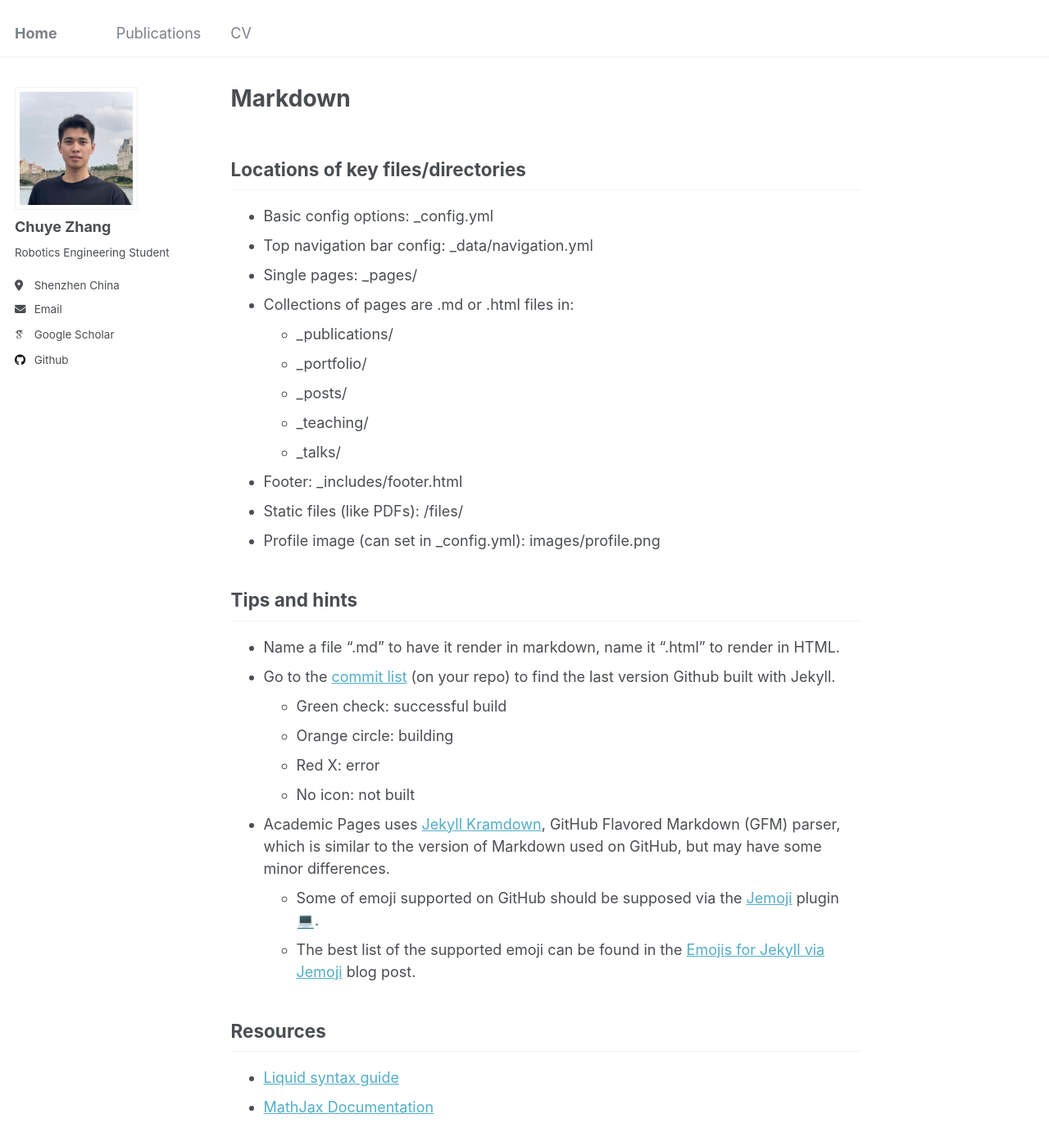
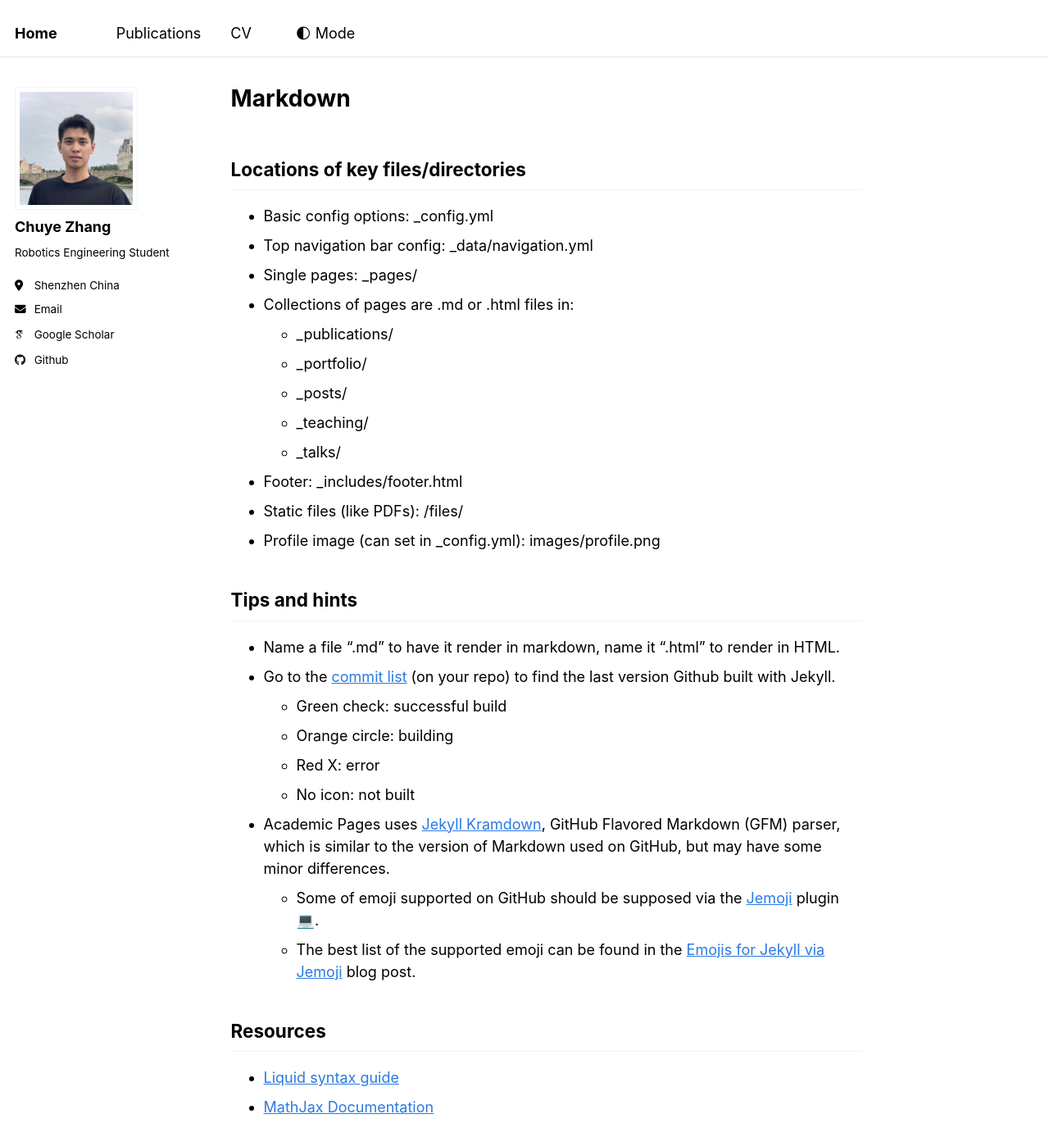
Before and after one commit to ZhangChuye/ZhangChuye.github.io, a Jekyll site: the page built from _pages/markdown.md, in a window 1280 px wide and 1400 px high. Shown: the whole window at 82% size. Built offline with Jekyll 4.4.1, drawn with Linux system fonts in a browser that asks for light colours; emoji names are drawn with the system emoji font; some web fonts are replaced.

Commit message:
dark mode

```diff
--- a/Gemfile
+++ b/Gemfile
@@ -6,6 +6,7 @@
   gem 'jekyll-sitemap'
   gem 'jemoji'
   gem 'webrick', '~> 1.8'
+  gem 'jekyll-font-awesome-sass'
 end
 
 gem 'github-pages'
--- a/_data/navigation.yml
+++ b/_data/navigation.yml
@@ -25,3 +25,7 @@
 
   # - title: "Guide"
   #   url: /markdown/
+
+  - title: "🌓 Mode"
+    url: "#"
+    class: "theme-switch-nav"
--- a/_includes/head.html
+++ b/_includes/head.html
@@ -19,3 +19,8 @@
 <link rel="stylesheet" href="{{ base_path }}/assets/css/main.css">
 
 <meta http-equiv="cleartype" content="on">
+
+<link rel="stylesheet" href="{{ base_path }}/assets/css/dark-mode.css">
+<script src="{{ base_path }}/assets/js/dark-mode.js"></script>
+
+<link rel="stylesheet" href="https://cdnjs.cloudflare.com/ajax/libs/font-awesome/6.5.1/css/all.min.css" integrity="sha512-DTOQO9RWCH3ppGqcWaEA1BIZOC6xxalwEsw9c2QQeAIftl+Vegovlnee1c9QX4TctnWMn13TZye+giMm8e2LwA==" crossorigin="anonymous" referrerpolicy="no-referrer" />
--- a/_includes/masthead.html
+++ b/_includes/masthead.html
@@ -8,12 +8,17 @@
         <ul class="visible-links">
           <li class="masthead__menu-item masthead__menu-item--lg"><a href="{{ base_path }}/">{{ site.title }}</a></li>
           {% for link in site.data.navigation.main %}
-            {% if link.url contains 'http' %}
-              {% assign domain = '' %}
-              {% else %}
-              {% assign domain = base_path %}
+            {% if link.class == "theme-switch-nav" %}
+              <li class="masthead__menu-item">
+                <a href="#" id="theme-toggle" aria-label="Toggle Dark Mode">
+                  {{ link.title }}
+                </a>
+              </li>
+            {% else %}
+              <li class="masthead__menu-item">
+                <a href="{% if link.url contains 'http' %}{{ link.url }}{% else %}{{ link.url | prepend: base_path }}{% endif %}">{{ link.title }}</a>
+              </li>
             {% endif %}
-            <li class="masthead__menu-item"><a href="{{ domain }}{{ link.url }}">{{ link.title }}</a></li>
           {% endfor %}
         </ul>
         <ul class="hidden-links hidden"></ul>
--- /dev/null
+++ b/assets/css/dark-mode.css
@@ -0,0 +1,101 @@
+:root[data-theme="light"] {
+  --background-color: #ffffff;
+  --text-color: #000000;
+  --link-color: #2a7ae2;
+  --code-background: #f5f5f5;
+  --border-color: #e8e8e8;
+  --masthead-background: #ffffff;
+  --masthead-text: #000000;
+}
+
+:root[data-theme="dark"] {
+  --background-color: #1a1a1a;
+  --text-color: #ffffff;
+  --link-color: #6cb4ee;
+  --code-background: #2d2d2d;
+  --border-color: #404040;
+  --masthead-background: #1a1a1a;
+  --masthead-text: #ffffff;
+}
+
+body {
+  background-color: var(--background-color);
+  color: var(--text-color);
+  transition: background-color 0.3s ease, color 0.3s ease;
+}
+
+a {
+  color: var(--link-color);
+  transition: color 0.3s ease;
+}
+
+.highlight {
+  background-color: var(--code-background);
+  transition: background-color 0.3s ease;
+}
+
+table {
+  border-color: var(--border-color);
+  transition: border-color 0.3s ease;
+}
+
+.greedy-nav .theme-toggle {
+  display: block !important;
+  visibility: visible !important;
+  opacity: 1 !important;
+}
+
+#theme-toggle {
+  cursor: pointer;
+  display: inline-flex;
+  align-items: center;
+  gap: 0.5em;
+  padding: 0.5em 1em;
+  border-radius: 4px;
+  transition: background-color 0.2s ease;
+}
+
+#theme-toggle:hover {
+  background-color: rgba(128, 128, 128, 0.1);
+}
+
+#theme-toggle i {
+  font-size: 1em;
+}
+
+.masthead {
+  background-color: var(--masthead-background);
+  border-bottom: 1px solid var(--border-color);
+  transition: background-color 0.3s ease, border-color 0.3s ease;
+}
+
+.greedy-nav {
+  background-color: var(--masthead-background);
+}
+
+.greedy-nav a {
+  color: var(--masthead-text);
+}
+
+.greedy-nav .visible-links a:before {
+  background: var(--link-color);
+}
+
+.greedy-nav button {
+  background-color: var(--masthead-background);
+}
+
+.greedy-nav .navicon,
+.greedy-nav .navicon:before,
+.greedy-nav .navicon:after {
+  background: var(--masthead-text);
+}
+
+.greedy-nav .hidden-links {
+  background: var(--masthead-background);
+  border: 1px solid var(--border-color);
+}
+
+.greedy-nav .hidden-links a {
+  color: var(--masthead-text);
+}
--- /dev/null
+++ b/assets/js/dark-mode.js
@@ -0,0 +1,48 @@
+// Check for saved theme preference, otherwise use system preference
+const getPreferredTheme = () => {
+  const savedTheme = localStorage.getItem('theme');
+  if (savedTheme) {
+    return savedTheme;
+  }
+  return 'light'; // Default to light theme
+};
+
+// Apply theme to document
+const applyTheme = (theme) => {
+  document.documentElement.setAttribute('data-theme', theme);
+  localStorage.setItem('theme', theme);
+
+  const toggleButton = document.getElementById('theme-toggle');
+  if (toggleButton) {
+    // Update the aria-label instead of text content
+    toggleButton.setAttribute('aria-label',
+      theme === 'dark' ? 'Switch to Light Mode' : 'Switch to Dark Mode'
+    );
+  }
+};
+
+// Initialize theme
+const initializeTheme = () => {
+  const theme = getPreferredTheme();
+  applyTheme(theme);
+
+  // Add click handler to toggle button
+  const toggleButton = document.getElementById('theme-toggle');
+  if (toggleButton) {
+    toggleButton.addEventListener('click', () => {
+      const currentTheme = document.documentElement.getAttribute('data-theme');
+      const newTheme = currentTheme === 'dark' ? 'light' : 'dark';
+      applyTheme(newTheme);
+    });
+  }
+};
+
+// Run initialization when DOM is ready
+if (document.readyState === 'loading') {
+  document.addEventListener('DOMContentLoaded', initializeTheme);
+} else {
+  initializeTheme();
+}
+
+// Re-run initialization when navigating between pages
+document.addEventListener('turbolinks:load', initializeTheme);
```
Also changed, not shown: _includes/theme-toggle.html (added, +43 -0 lines).
